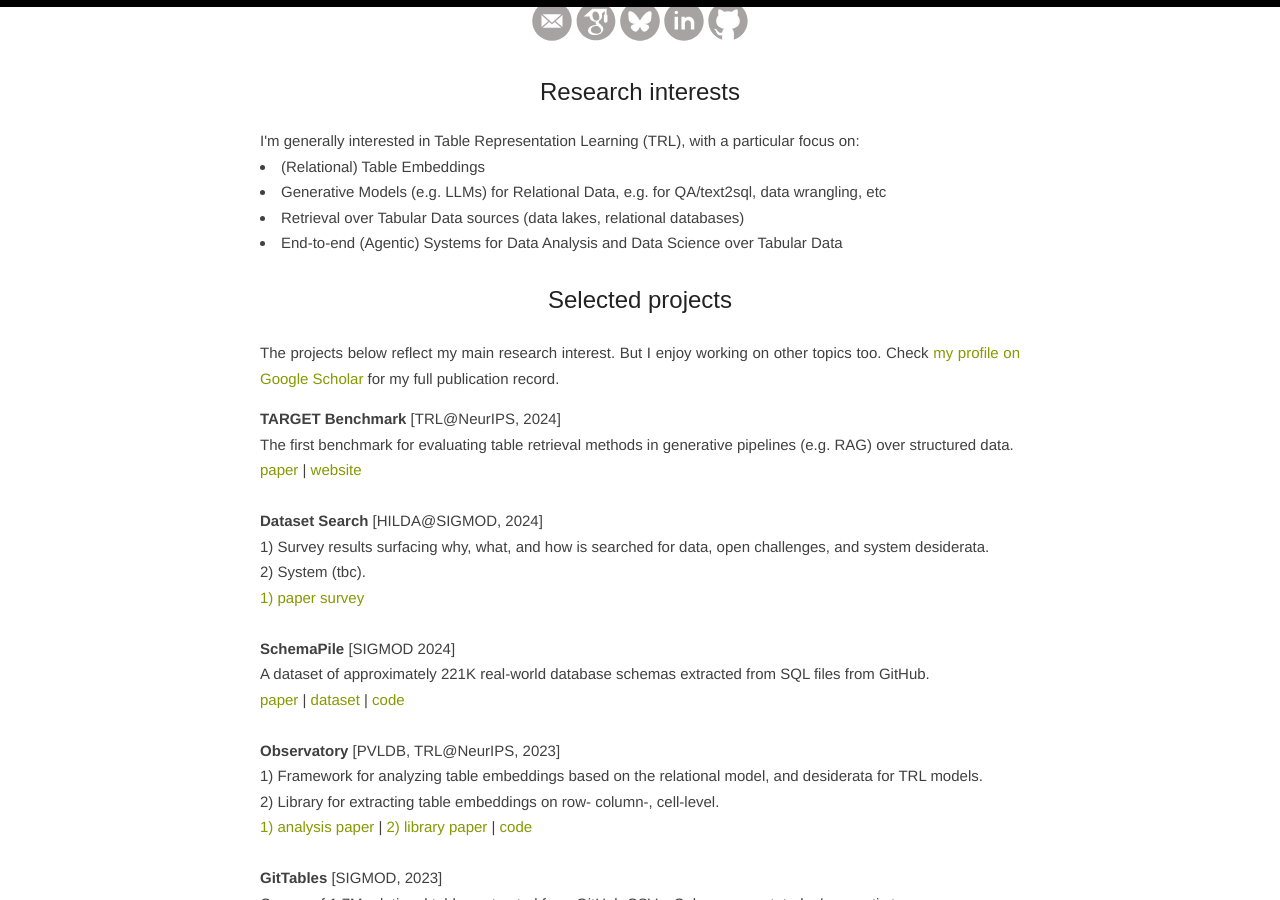
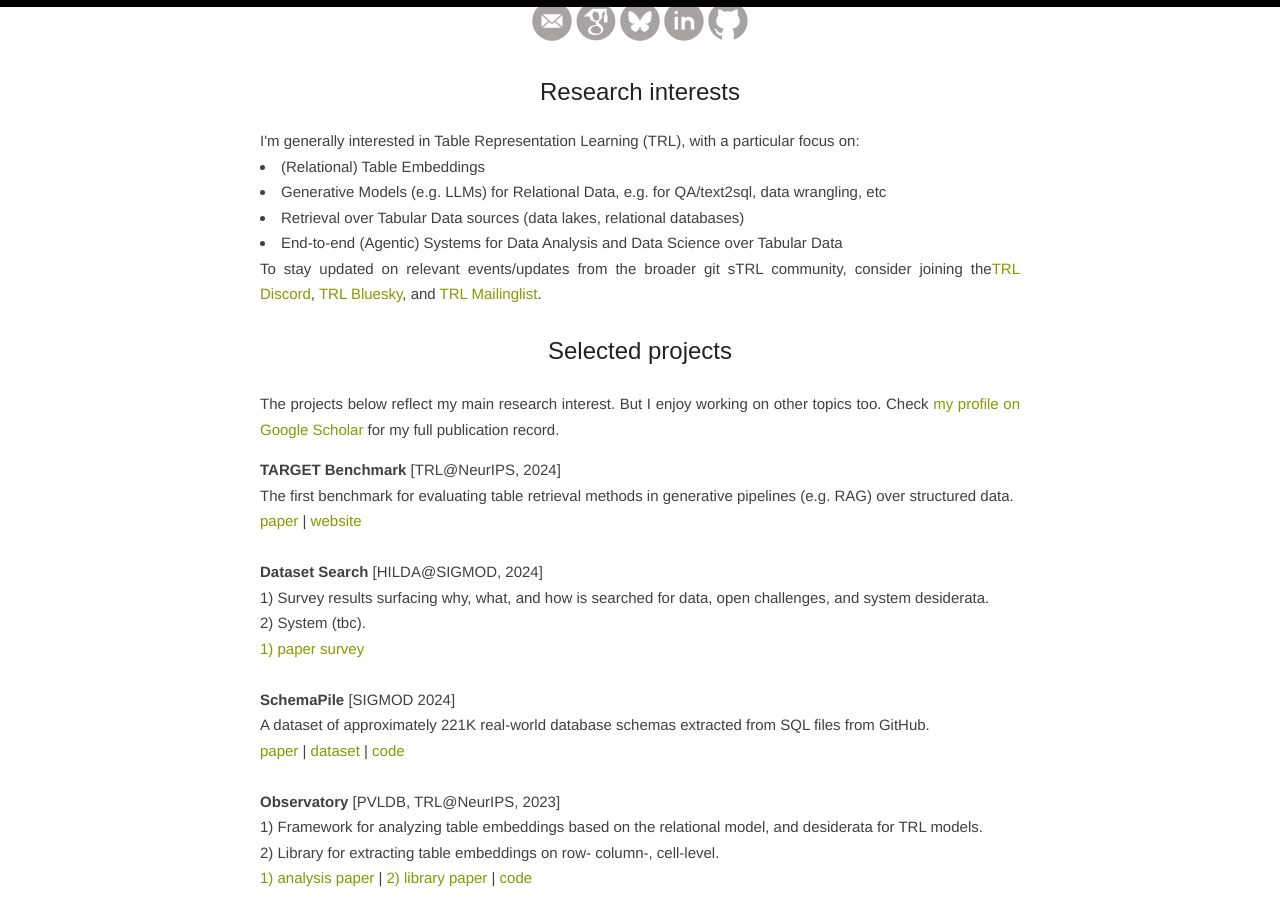
Before and after one commit to madelonhulsebos/madelonhulsebos.github.io, a Jekyll site: the page built from index.html, in a window 1280 px wide and 900 px high, scrolled down 678 px. Built offline with Jekyll 4.4.1, drawn with Linux system fonts in a browser that asks for light colours; the list of posts is cut into pages by our own code; some of the changed lines change nothing that is shown.

Commit message:
add references

```diff
--- a/index.html
+++ b/index.html
@@ -17,7 +17,7 @@ layout: default
  <div style="text-align: justify;">
 
 <h2>About me</h2>
-  I'm a faculty at <a href="https://www.cwi.nl/en/" target="blank">CWI</a> where I lead the <a href="{{ site.baseurl }}/trl-lab">Table Representation Learning (TRL) Lab</a> and am member of the Database Architectures group. I'm also an <a href="https://ellis.eu/" target="blank">ELLIS</a> faculty with the Amsterdam unit.
+  I'm a faculty at <a href="https://www.cwi.nl/en/" target="blank">CWI</a> where I lead the <a href="trl-lab.github.io">Table Representation Learning (TRL) Lab</a> and am member of the Database Architectures group. I'm also an <a href="https://ellis.eu/" target="blank">ELLIS</a> faculty with the Amsterdam unit.
   Previously, I was a postdoctoral fellow at UC Berkeley and obtained my PhD at the University of Amsterdam with research at Sigma Computing and MIT. My research has been supported by an NWO AiNed grant (>$1M), Accenture-BIDS Fellowship, and industry sponsors. Before academia, I spent 2+ years in industry working on automating data analysis pipelines with ML.
   <p>
   My research is focused on Table Representation Learning (TRL) and generative models for tabular data, as tables are prevalent in the data landscape, contain valuable data, and power important decisions in organizations such as governments, enterprises, and hospitals.
@@ -40,19 +40,21 @@ layout: default
  </div>
 
 
- <p>
-  <h2>Research interests</h2>
+<p>
+<h2>Research interests</h2>
 <!-- <b>Research interests</b><br> -->
 I'm generally interested in Table Representation Learning (TRL), with a particular focus on:
 <li>(Relational) Table Embeddings</li>
 <li>Generative Models (e.g. LLMs) for Relational Data, e.g. for QA/text2sql, data wrangling, etc</li>
 <li>Retrieval over Tabular Data sources (data lakes, relational databases)</li>
 <li>End-to-end (Agentic) Systems for Data Analysis and Data Science over Tabular Data</li>
+
+To stay updated on relevant events/updates from the broader git sTRL community, consider joining the<a href="https://discord.com/invite/E4AHvPKhxw" target="blank">TRL Discord</a>, <a href="https://bsky.app/profile/trl-research.bsky.social" target="blank">TRL Bluesky</a>, and <a href="https://forms.gle/Lg1twbWvV8w83zH38"  target="blank">TRL Mailinglist</a>.
 </p>
 
 
- <h2>Selected projects</h2>
- <div style="text-align: justify;">
+<h2>Selected projects</h2>
+<div style="text-align: justify;">
   {% for project in site.projects %}
     <h3>{{ project.title }}</h3>
     <!-- <center>{{ project.startdate }} - {{  project.enddate }}</center> -->
```
